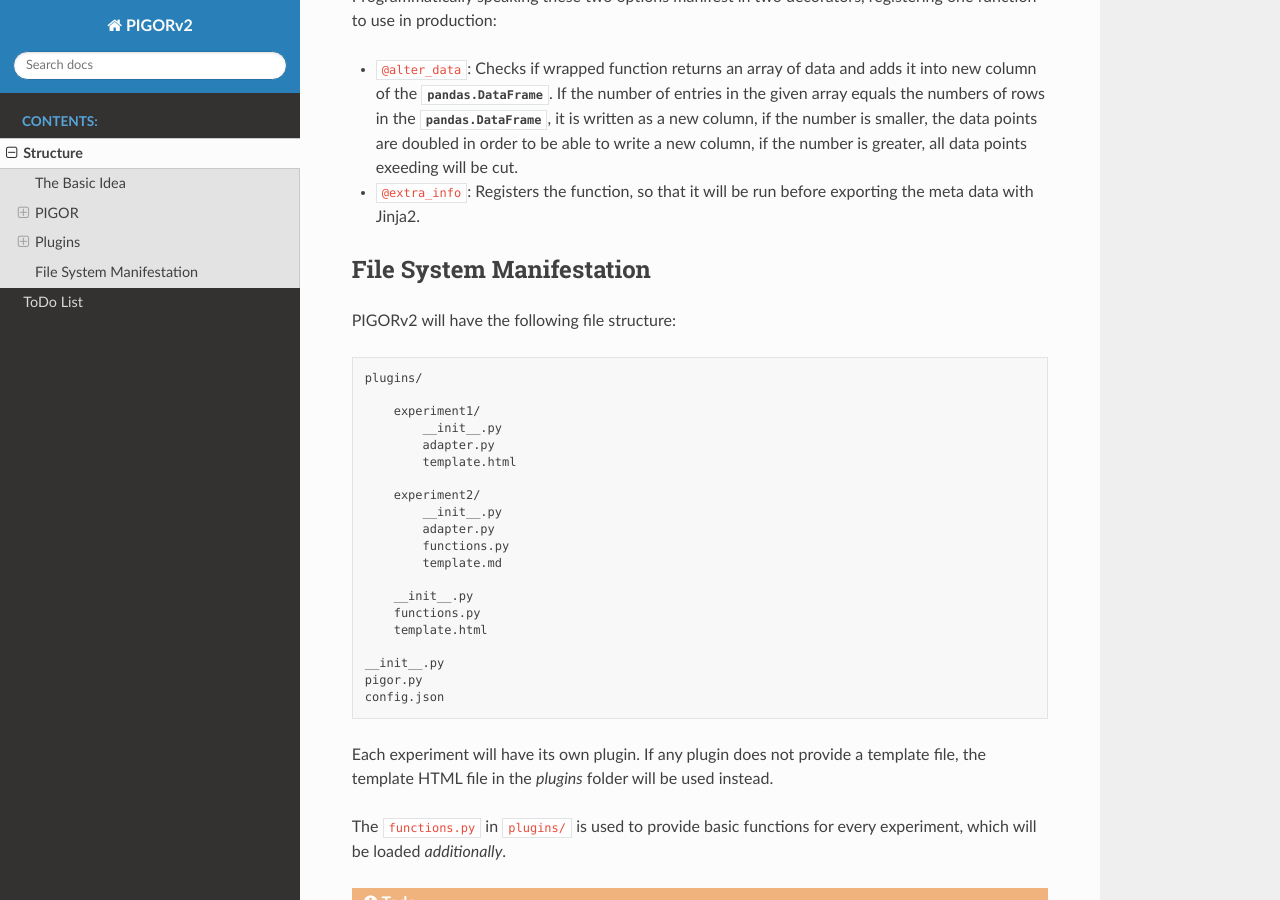
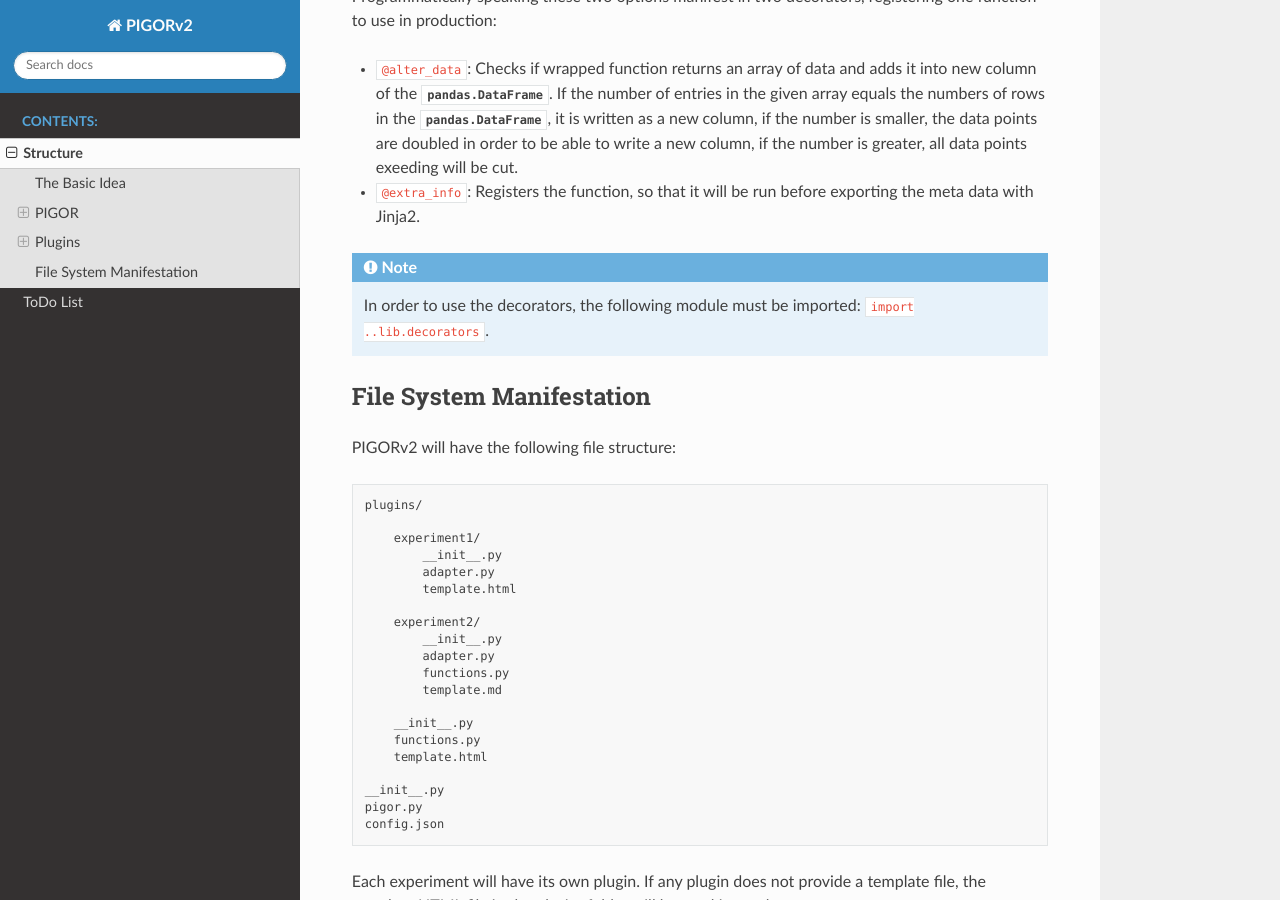
Before and after one commit to nicoeinsidler/pigor2, a Sphinx documentation site: the page built from docs/structure.rst, in a window 1280 px wide and 900 px high, scrolled down 3065 px. Built offline with Sphinx 7.4.7 and the Read the Docs theme 2.0.0, drawn with Linux system fonts in a browser that asks for light colours.

Commit message:
add note to import statement for decorators

```diff
--- a/docs/structure.rst
+++ b/docs/structure.rst
@@ -98,6 +98,8 @@
 - :code:`@alter_data`: Checks if wrapped function returns an array of data and adds it into new column of the :class:`pandas.DataFrame`. If the number of entries in the given array equals the numbers of rows in the :class:`pandas.DataFrame`, it is written as a new column, if the number is smaller, the data points are doubled in order to be able to write a new column, if the number is greater, all data points exeeding will be cut.
 - :code:`@extra_info`: Registers the function, so that it will be run before exporting the meta data with Jinja2.
 
+.. note:: In order to use the decorators, the following module must be imported: :code:`import ..lib.decorators`.
+
 
 File System Manifestation
 -------------------------
```
